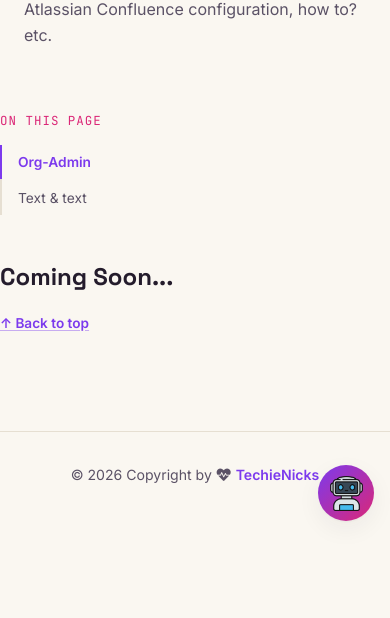
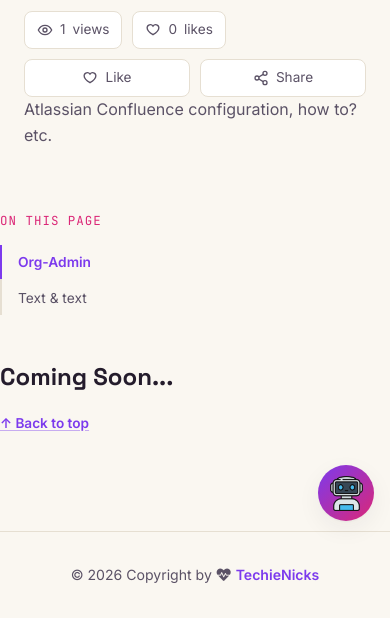
Before and after one commit to TechieNicks/documentation, a website: page pages/Confluence.html in a window 390 px wide. Shown: the part 307-925 px from the top of the page. Before the commit the page ends 844 px from the top, so only its background shows below. Drawn offline with Linux system fonts and the light colour scheme; no server answers.

Commit message:
like share and views added

```diff
--- /dev/null
+++ b/css/engagement.css
@@ -0,0 +1,87 @@
+.engagement {
+    border-top: 1px solid var(--border);
+    padding: 18px 0;
+}
+
+.page-hero-heading {
+    display: flex;
+    align-items: center;
+    justify-content: space-between;
+    gap: 24px;
+}
+
+.engagement--hero {
+    border-top: 0;
+    padding: 0;
+    flex: 0 0 auto;
+}
+
+.engagement--hero .engagement-inner {
+    gap: 10px;
+}
+
+.engagement-inner {
+    display: flex;
+    align-items: center;
+    justify-content: space-between;
+    gap: 16px;
+    flex-wrap: wrap;
+}
+
+.engagement-stats,
+.engagement-actions {
+    display: flex;
+    align-items: center;
+    gap: 10px;
+}
+
+.engagement-stat,
+.engagement-button {
+    display: inline-flex;
+    align-items: center;
+    gap: 7px;
+    min-height: 38px;
+    padding: 7px 12px;
+    border: 1px solid var(--border);
+    border-radius: 8px;
+    background: var(--surface);
+    color: var(--text-muted);
+    font: inherit;
+    font-size: .85rem;
+}
+
+.engagement-button {
+    cursor: pointer;
+}
+
+.engagement-button:hover,
+.engagement-button.is-liked {
+    color: var(--pink);
+    border-color: var(--pink);
+}
+
+.engagement svg {
+    width: 16px;
+    height: 16px;
+    flex: 0 0 auto;
+}
+
+@media (max-width: 520px) {
+
+    .page-hero-heading {
+        align-items: flex-start;
+        flex-direction: column;
+        gap: 14px;
+    }
+
+    .engagement-inner,
+    .engagement-stats,
+    .engagement-actions {
+        width: 100%;
+    }
+
+    .engagement-actions .engagement-button {
+        flex: 1;
+        justify-content: center;
+    }
+}
--- /dev/null
+++ b/js/engagement.js
@@ -0,0 +1,86 @@
+(function () {
+    "use strict";
+
+    var page = window.location.pathname.replace(/^\//, "") || "index.html";
+    var likeKey = "tn-liked:" + page;
+    var sessionKey = "tn-viewed:" + page;
+    var widget;
+
+    function request(action) {
+        return fetch("/.netlify/functions/engagement", {
+            method: "POST",
+            headers: { "Content-Type": "application/json" },
+            body: JSON.stringify({ page: page, action: action }),
+        }).then(function (response) {
+            if (!response.ok) throw new Error("Engagement request failed");
+            return response.json();
+        });
+    }
+
+    function setValues(data) {
+        if (!widget) return;
+        widget.querySelector("[data-view-count]").textContent = Number(data.views || 0).toLocaleString();
+        widget.querySelector("[data-like-count]").textContent = Number(data.likes || 0).toLocaleString();
+    }
+
+    function setLiked(liked) {
+        if (!widget) return;
+        var button = widget.querySelector("[data-like]");
+        button.setAttribute("aria-pressed", liked);
+        button.classList.toggle("is-liked", liked);
+        button.querySelector(".engagement-like-label").textContent = liked ? "Liked" : "Like";
+    }
+
+    function localFallback() {
+        setValues({ views: Number(localStorage.getItem("tn-views:" + page) || 0), likes: Number(localStorage.getItem("tn-likes:" + page) || 0) });
+    }
+
+    function init() {
+        var footer = document.querySelector(".site-footer");
+        if (!footer) return;
+        widget = document.querySelector("[data-engagement]");
+        if (!widget) {
+            widget = document.createElement("section");
+            widget.className = "engagement";
+            widget.setAttribute("data-engagement", "true");
+            footer.parentNode.insertBefore(widget, footer);
+        }
+        widget.innerHTML = '<div class="engagement-inner">' +
+            '<div class="engagement-stats" aria-label="Page engagement statistics">' +
+            '<span class="engagement-stat"><svg viewBox="0 0 24 24" fill="none" stroke="currentColor" stroke-width="2" aria-hidden="true"><path d="M2 12s3.5-7 10-7 10 7 10 7-3.5 7-10 7S2 12 2 12Z"/><circle cx="12" cy="12" r="3"/></svg><span data-view-count>0</span> views</span>' +
+            '<span class="engagement-stat"><svg viewBox="0 0 24 24" fill="none" stroke="currentColor" stroke-width="2" aria-hidden="true"><path d="M20.8 8.8c0 5.4-8.8 10.2-8.8 10.2S3.2 14.2 3.2 8.8A4.8 4.8 0 0 1 12 6.1a4.8 4.8 0 0 1 8.8 2.7Z"/></svg><span data-like-count>0</span> likes</span>' +
+            '</div><div class="engagement-actions">' +
+            '<button class="engagement-button" type="button" data-like aria-pressed="false"><svg viewBox="0 0 24 24" fill="none" stroke="currentColor" stroke-width="2" aria-hidden="true"><path d="M20.8 8.8c0 5.4-8.8 10.2-8.8 10.2S3.2 14.2 3.2 8.8A4.8 4.8 0 0 1 12 6.1a4.8 4.8 0 0 1 8.8 2.7Z"/></svg><span class="engagement-like-label">Like</span></button>' +
+            '<button class="engagement-button" type="button" data-share><svg viewBox="0 0 24 24" fill="none" stroke="currentColor" stroke-width="2" aria-hidden="true"><circle cx="18" cy="5" r="3"/><circle cx="6" cy="12" r="3"/><circle cx="18" cy="19" r="3"/><path d="m8.7 13.5 6.6 4M15.3 6.5l-6.6 4"/></svg><span data-share-label>Share</span></button>' +
+            '</div></div>';
+
+        var liked = localStorage.getItem(likeKey) === "true";
+        setLiked(liked);
+        widget.querySelector("[data-share]").addEventListener("click", function () {
+            var shareData = { title: document.title, text: "Have a look at " + document.title, url: window.location.href };
+            if (navigator.share) {
+                navigator.share(shareData).catch(function () { });
+            } else if (navigator.clipboard) {
+                navigator.clipboard.writeText(window.location.href).then(function () {
+                    widget.querySelector("[data-share-label]").textContent = "Link copied";
+                    setTimeout(function () { widget.querySelector("[data-share-label]").textContent = "Share"; }, 1800);
+                });
+            }
+        });
+        widget.querySelector("[data-like]").addEventListener("click", function () {
+            var nextLiked = !localStorage.getItem(likeKey) || localStorage.getItem(likeKey) !== "true";
+            localStorage.setItem(likeKey, nextLiked);
+            setLiked(nextLiked);
+            request(nextLiked ? "like" : "unlike").then(setValues).catch(localFallback);
+        });
+
+        var shouldCountView = !sessionStorage.getItem(sessionKey);
+        if (shouldCountView) sessionStorage.setItem(sessionKey, "true");
+        request(shouldCountView ? "view" : "get").then(setValues).catch(function () {
+            if (shouldCountView) localStorage.setItem("tn-views:" + page, Number(localStorage.getItem("tn-views:" + page) || 0) + 1);
+            localFallback();
+        });
+    }
+
+    document.addEventListener("DOMContentLoaded", init);
+})();
--- /dev/null
+++ b/package.json
@@ -0,0 +1,6 @@
+{
+    "private": true,
+    "dependencies": {
+        "@netlify/blobs": "^10.1.0"
+    }
+}
--- a/pages/Confluence.html
+++ b/pages/Confluence.html
@@ -12,6 +12,7 @@
     <link rel="icon" href="../images/favicon-transparent-32x32.png" type="image/png" sizes="32x32">
     <link rel="apple-touch-icon" href="../images/apple-touch-icon.png">
     <link rel="stylesheet" href="../css/style.css">
+    <link rel="stylesheet" href="../css/engagement.css">
     <link rel="stylesheet" href="../chatbot/chatbot.css">
 </head>
 
@@ -63,10 +64,14 @@
 
                 <span class="eyebrow">// <a href="../techspec.html">techspec</a> / git</span>
 
-                <div style="display:flex; align-items:center; gap:16px; margin-bottom:4px;">
-                    <img src="../images/icons/confluence.png" alt="Atlassian logo" width="40" height="40"
-                        style="border-radius: 10px;">
-                    <h1 style="margin:0;">Atlassian Confluence <span class="gradient-text">reference guide</span></h1>
+                <div class="page-hero-heading">
+                    <div style="display:flex; align-items:center; gap:16px; margin-bottom:4px;">
+                        <img src="../images/icons/confluence.png" alt="Atlassian logo" width="40" height="40"
+                            style="border-radius: 10px;">
+                        <h1 style="margin:0;">Atlassian Confluence <span class="gradient-text">reference guide</span>
+                        </h1>
+                    </div>
+                    <div class="engagement engagement--hero" data-engagement></div>
                 </div>
 
 
@@ -106,6 +111,7 @@
     </footer>
 
     <script src="../js/main.js"></script>
+    <script src="../js/engagement.js"></script>
     <script src="../chatbot/chatbot.js"></script>
     <script>
         document.getElementById('year').textContent = new Date().getFullYear();
```
Also changed, not shown: about.html (+6 -1 lines), chatbot/functions/engagement.js (added, +40 -0 lines), contact.html (+6 -1 lines), index.html (+6 -3 lines), pages/AtlassianJira.html (+10 -5 lines), pages/AtlassianOrg.html (+9 -4 lines), pages/Git.html (+9 -4 lines), pages/Integrations.html (+9 -4 lines), pages/REST.html (+9 -4 lines), projects.html (+6 -1 lines), techspec.html (+6 -1 lines), Readme.md, 3 other files.
